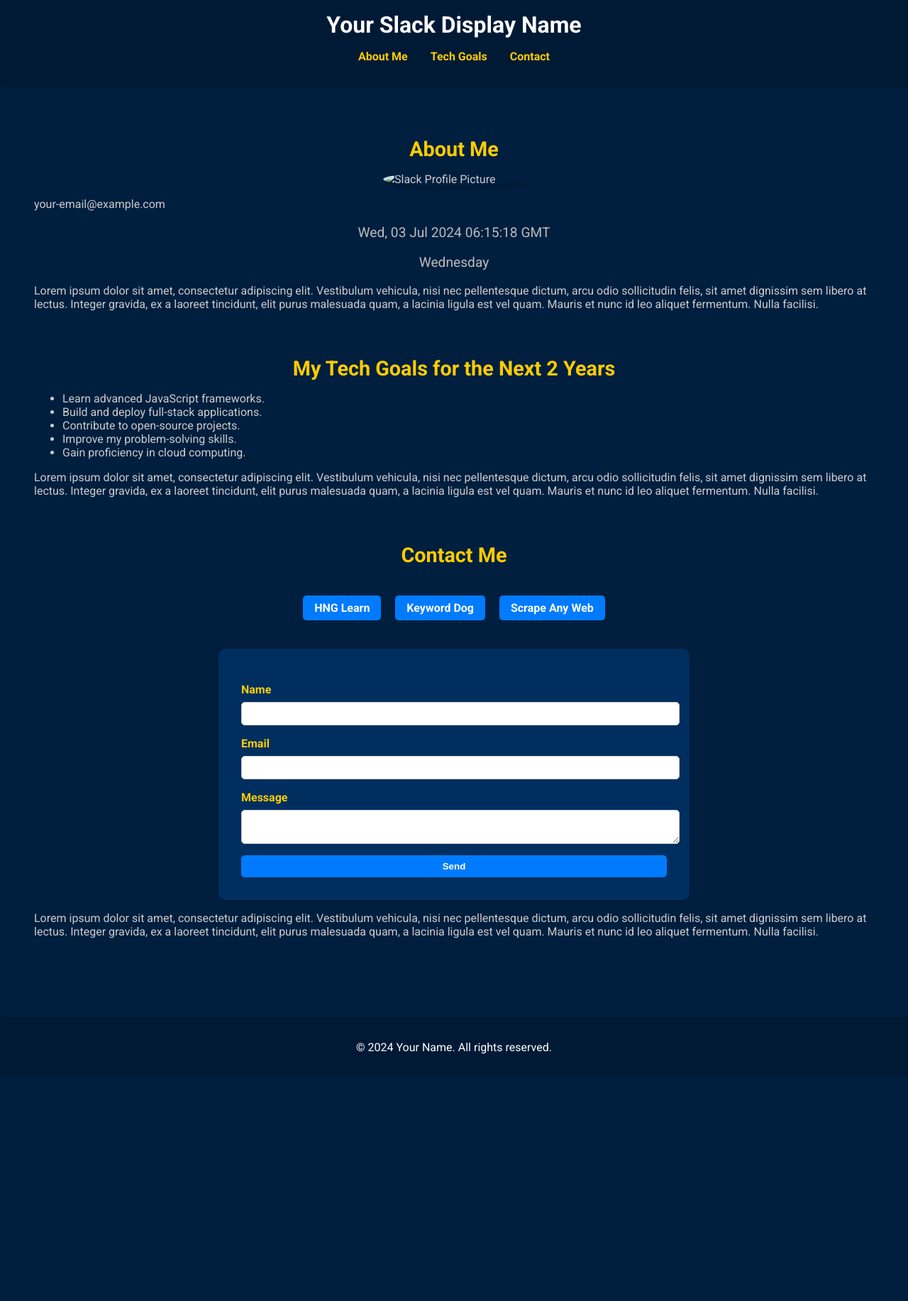
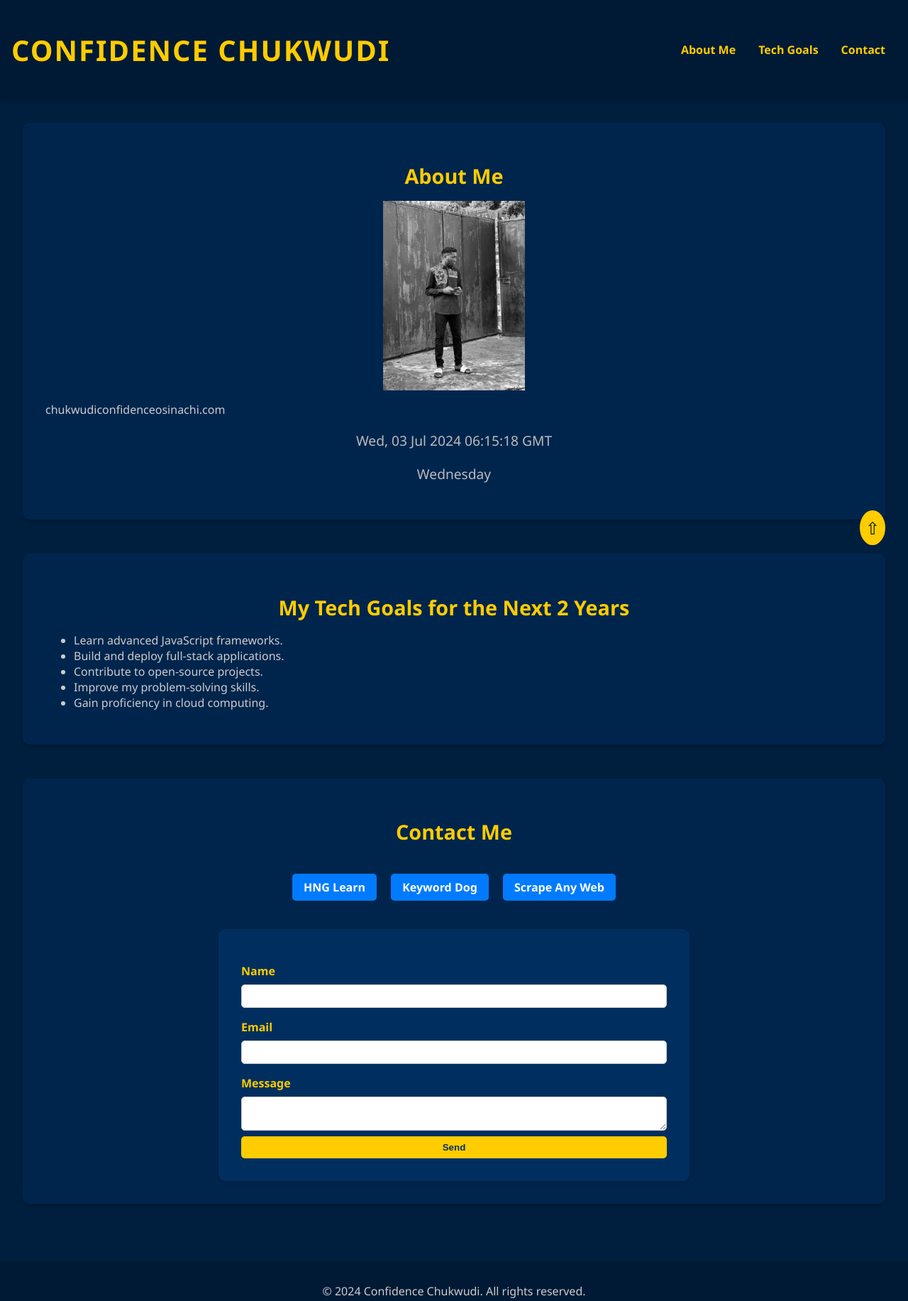
Before and after one commit to JUSTTNZ/stage_1-task, a plain HTML site: page index.html in a window 1280 px wide. Shown: the whole page at 71% size. Before the commit the page ends 1517 px from the top, so only its background shows below. Drawn offline with Linux system fonts and the light colour scheme; a web font is replaced by a local one.

Commit message:
updated changes

```diff
--- a/index.html
+++ b/index.html
@@ -8,25 +8,29 @@
 </head>
 <body>
   <header>
-    <h1 data-testid="slackDisplayName">Your Slack Display Name</h1>
+    <div class="header-content">
+      <h1 data-testid="slackDisplayName" class="styled-name">Confidence Chukwudi</h1>
       <nav>
-      <ul>
+        <ul class="nav-list">
           <li><a href="#about">About Me</a></li>
           <li><a href="#goals">Tech Goals</a></li>
           <li><a href="#contact">Contact</a></li>
         </ul>
       </nav>
+      <button class="nav-toggle" aria-label="Toggle navigation">
+        <span class="hamburger"></span>
+      </button>
+    </div>
   </header>
   <main>
     <section id="about">
       <h2>About Me</h2>
-      <img src="your-slack-profile-picture.jpg" alt="Slack Profile Picture" data-testid="slackProfilePicture">
-      <p data-testid="slackEmail">your-email@example.com</p>
+      <img src="images/your-slack-profile-picture.jpg" alt="Slack Profile Picture" data-testid="slackProfilePicture">
+      <p data-testid="slackEmail">chukwudiconfidenceosinachi.com</p>
       <div class="datetime">
         <p data-testid="currentTimeUTC">Loading UTC Time...</p>
         <p data-testid="currentDay">Loading Day...</p>
       </div>
-      <p>Lorem ipsum dolor sit amet, consectetur adipiscing elit. Vestibulum vehicula, nisi nec pellentesque dictum, arcu odio sollicitudin felis, sit amet dignissim sem libero at lectus. Integer gravida, ex a laoreet tincidunt, elit purus malesuada quam, a lacinia ligula est vel quam. Mauris et nunc id leo aliquet fermentum. Nulla facilisi.</p>
     </section>
     <section id="goals">
       <h2>My Tech Goals for the Next 2 Years</h2>
@@ -37,7 +41,6 @@
         <li>Improve my problem-solving skills.</li>
         <li>Gain proficiency in cloud computing.</li>
       </ul>
-      <p>Lorem ipsum dolor sit amet, consectetur adipiscing elit. Vestibulum vehicula, nisi nec pellentesque dictum, arcu odio sollicitudin felis, sit amet dignissim sem libero at lectus. Integer gravida, ex a laoreet tincidunt, elit purus malesuada quam, a lacinia ligula est vel quam. Mauris et nunc id leo aliquet fermentum. Nulla facilisi.</p>
     </section>
     <section id="contact">
       <h2>Contact Me</h2>
@@ -55,12 +58,14 @@
         <textarea id="message" name="message"></textarea>
         <button type="submit">Send</button>
       </form>
-      <p>Lorem ipsum dolor sit amet, consectetur adipiscing elit. Vestibulum vehicula, nisi nec pellentesque dictum, arcu odio sollicitudin felis, sit amet dignissim sem libero at lectus. Integer gravida, ex a laoreet tincidunt, elit purus malesuada quam, a lacinia ligula est vel quam. Mauris et nunc id leo aliquet fermentum. Nulla facilisi.</p>
     </section>
   </main>
   <footer>
-    <p>&copy; 2024 Your Name. All rights reserved.</p>
+    <p>&copy; 2024 Confidence Chukwudi. All rights reserved.</p>
   </footer>
+  <a href="#" class="back-to-top" aria-label="Back to top">
+    &#8679;
+  </a>
   <script src="script.js"></script>
 </body>
 </html>
--- a/script.js
+++ b/script.js
@@ -1,4 +1,3 @@
-
 document.addEventListener("DOMContentLoaded", function () {
   // Update the current time in UTC
   function updateTime() {
@@ -11,4 +10,35 @@ document.addEventListener("DOMContentLoaded", function () {
 
   updateTime();
   setInterval(updateTime, 1000);
+
+  // Smooth scroll
+  document.querySelectorAll('a[href^="#"]').forEach(anchor => {
+    anchor.addEventListener('click', function (e) {
+      e.preventDefault();
+
+      document.querySelector(this.getAttribute('href')).scrollIntoView({
+        behavior: 'smooth'
+      });
+    });
+  });
+
+  // Burger menu toggle
+  const navToggle = document.querySelector(".nav-toggle");
+  const navList = document.querySelector(".nav-list");
+
+  navToggle.addEventListener("click", () => {
+    navToggle.classList.toggle("active");
+    navList.classList.toggle("active");
+  });
+
+  // Back to top functionality
+  const backToTopButton = document.querySelector(".back-to-top");
+
+  backToTopButton.addEventListener("click", (e) => {
+    e.preventDefault();
+    window.scrollTo({
+      top: 0,
+      behavior: "smooth"
+    });
+  });
 });
--- a/style.css
+++ b/style.css
@@ -1,61 +1,147 @@
 /* Import Google Font */
-@import url('https://fonts.googleapis.com/css2?family=Roboto:wght@400;700&display=swap');
-
-/* Global Styles */
+@import url('https://fonts.googleapis.com/css2?family=Segoe+UI:wght@400;700&display=swap');
 body {
-  font-family: 'Roboto', sans-serif;
+  font-family: 'Segoe UI', sans-serif;
   margin: 0;
   padding: 0;
   display: flex;
   flex-direction: column;
   min-height: 100vh;
-  background-color: #001f3f; /* Dark Blue Background */
-  color: #ccc; /* Lighter Text Color */
+  background-color: #001f3f;
+  color: #ccc;
+  scroll-behavior: smooth;
 }
 
 header {
-  background-color: #001a35; /* Slightly Darker Blue */
+  background-color: #001a35;
   color: #fff;
   padding: 1rem;
-  text-align: center;
   position: sticky;
   top: 0;
   z-index: 1000;
   box-shadow: 0 4px 6px rgba(0, 0, 0, 0.1);
 }
 
-header h1 {
-  margin: 0;
-  font-size: 2rem;
-  transition: transform 0.3s ease-in-out;
+.header-content {
+  display: flex;
+  align-items: center;
+  justify-content: space-between;
+  width: 100%;
 }
 
-header h1:hover {
-  transform: scale(1.1);
+.styled-name {
+  font-size: 2.5rem;
+  font-weight: bold;
+  color: #ffcc00;
+  text-transform: uppercase;
+  letter-spacing: 2px;
+  transition: transform 0.3s ease-in-out, color 0.3s ease-in-out;
 }
 
-header nav ul {
+.styled-name:hover {
+  transform: scale(1.1);
+  color: #ff9900;
+}
+
+.nav-toggle {
+  display: none;
+  background: none;
+  border: none;
+  cursor: pointer;
+  z-index: 1100;
+}
+
+.nav-toggle .hamburger {
+  width: 30px;
+  height: 3px;
+  background-color: #fff;
+  position: relative;
+  transition: background-color 0.3s ease;
+}
+
+.nav-toggle .hamburger::before,
+.nav-toggle .hamburger::after {
+  content: '';
+  position: absolute;
+  width: 30px;
+  height: 3px;
+  background-color: #fff;
+  transition: transform 0.3s ease, background-color 0.3s ease;
+}
+
+.nav-toggle .hamburger::before {
+  transform: translateY(-10px);
+}
+
+.nav-toggle .hamburger::after {
+  transform: translateY(10px);
+}
+
+.nav-toggle.active .hamburger {
+  background-color: transparent;
+}
+
+.nav-toggle.active .hamburger::before {
+  transform: rotate(45deg);
+}
+
+.nav-toggle.active .hamburger::after {
+  transform: rotate(-45deg);
+}
+
+.nav-list {
   list-style: none;
   padding: 0;
+  margin: 0;
   display: flex;
+  align-items: center;
   justify-content: center;
-  margin-top: 1rem;
 }
 
-header nav ul li {
+.nav-list li {
   margin: 0 1rem;
 }
 
-header nav ul li a {
+.nav-list li a {
   color: #ffcc00; /* Yellow Color for Links */
   text-decoration: none;
   font-weight: 700;
   transition: color 0.3s ease-in-out, transform 0.3s ease-in-out;
 }
 
-header nav ul li a:hover {
+.nav-list li a:hover {
   color: #ff9900; /* Darker Yellow on Hover */
   transform: scale(1.1);
+}
+
+@media (max-width: 768px) {
+  .nav-toggle {
+    display: block;
+  }
+  .nav-list {
+    display: none;
+    flex-direction: column;
+    width: 100%;
+    text-align: center;
+  }
+  .nav-list.active {
+    display: flex;
+  }
+}
+
+@media (max-width: 500px) {
+  .styled-name {
+    font-size: 1.8rem;
+  }
+  .nav-list li {
+    margin: 0.5rem 0;
+  }
+  .back-to-top {
+    font-size: 1rem;
+    bottom: 1rem;
+    right: 1rem;
+    padding: 0.3rem;
+  }
 }
 
 main {
@@ -65,6 +151,10 @@ main {
 
 section {
   margin-bottom: 3rem;
+  padding: 2rem;
+  background-color: #00254d; /* Section Background Color */
+  border-radius: 10px;
+  box-shadow: 0 4px 8px rgba(0, 0, 0, 0.2);
 }
 
 section h2 {
@@ -83,8 +173,6 @@ img {
   display: block;
   margin: 0 auto;
   max-width: 200px;
-  border-radius: 50%;
-  box-shadow: 0 4px 8px rgba(0, 0, 0, 0.2);
   transition: transform 0.3s ease-in-out;
 }
 
@@ -108,7 +196,7 @@ img:hover {
   display: inline-block;
   margin: 0.5rem;
   padding: 0.5rem 1rem;
-  background-color: #007bff; /* Blue Color for Buttons */
+  background-color: #007bff;
   color: white;
   text-decoration: none;
   border-radius: 5px;
@@ -117,7 +205,7 @@ img:hover {
 }
 
 .links a:hover {
-  background-color: #0056b3; /* Darker Blue on Hover */
+  background-color: #0056b3;
   transform: scale(1.1);
 }
 
@@ -126,7 +214,7 @@ form {
   flex-direction: column;
   max-width: 600px;
   margin: 0 auto;
-  background-color: #002f5f; /* Slightly Lighter Blue for Forms */
+  background-color: #002f5f;
   padding: 2rem;
   border-radius: 10px;
   box-shadow: 0 4px 8px rgba(0, 0, 0, 0.1);
@@ -135,7 +223,7 @@ form {
 form label {
   margin-top: 1rem;
   font-weight: 700;
-  color: #ffcc00; /* Yellow Color for Form Labels */
+  color: #ffcc00;
 }
 
 form input, form textarea, form button {
@@ -146,46 +234,53 @@ form input, form textarea, form button {
   transition: border-color 0.3s ease-in-out, box-shadow 0.3s ease-in-out;
 }
 
+form input, form textarea {
+  max-width: 100%;
+}
+
 form input:focus, form textarea:focus {
-  border-color: #007bff;
-  box-shadow: 0 0 5px rgba(0, 123, 255, 0.5);
-  outline: none;
+  border-color: #ffcc00;
+  box-shadow: 0 0 5px rgba(255, 204, 0, 0.5);
 }
 
 form button {
-  background-color: #007bff; /* Blue Color for Submit Button */
-  color: white;
+  background-color: #ffcc00;
   border: none;
+  color: #002f5f;
+  font-weight: 700;
   cursor: pointer;
-  margin-top: 1rem;
-  font-weight: 700;
   transition: background-color 0.3s ease-in-out, transform 0.3s ease-in-out;
 }
 
 form button:hover {
-  background-color: #0056b3; /* Darker Blue on Hover */
-  transform: scale(1.05);
+  background-color: #ff9900;
+  transform: scale(1.1);
 }
 
 footer {
-  background-color: #001a35; /* Slightly Darker Blue */
-  color: #fff;
   text-align: center;
   padding: 1rem;
-  box-shadow: 0 -4px 6px rgba(0, 0, 0, 0.1);
+  background-color: #001a35;
+  color: #ccc;
 }
 
-/* Responsive Styles */
-@media (min-width: 600px) {
-  main {
-    padding: 3rem;
-  }
+.back-to-top {
+  position: fixed;
+  bottom: 2rem;
+  right: 2rem;
+  background-color: #ffcc00;
+  color: #001a35;
+  padding: 0.5rem;
+  border-radius: 50%;
+  text-decoration: none;
+  font-size: 1.5rem;
+  display: flex;
+  align-items: center;
+  justify-content: center;
+  transition: background-color 0.3s ease-in-out, transform 0.3s ease-in-out;
+}
 
-  section {
-    margin-bottom: 4rem;
-  }
-
-  form input, form textarea {
-    width: 100%;
-  }
+.back-to-top:hover {
+  background-color: #ff9900;
+  transform: scale(1.1);
 }
```
Also changed, not shown: Images/your-slack-profile-picture.jpg (added). Lines whose indentation alone changed are shown as unchanged.
